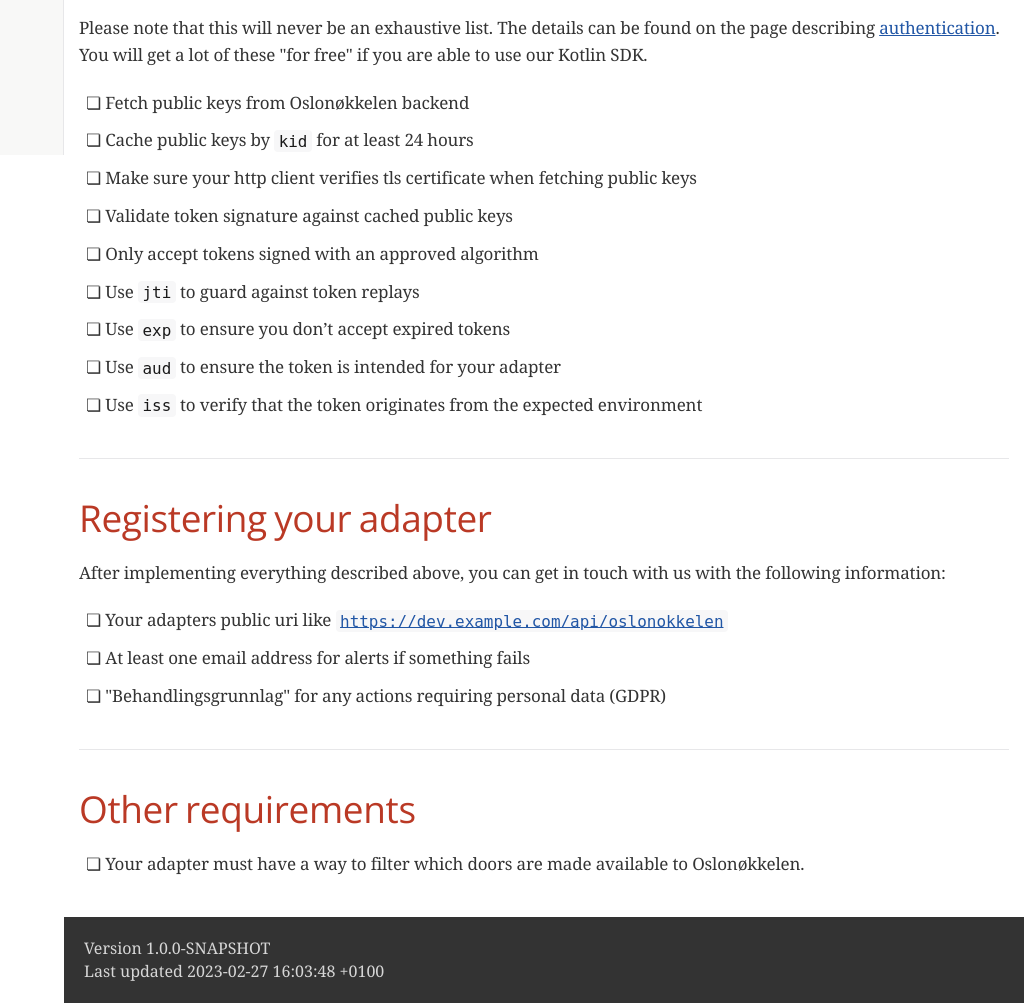
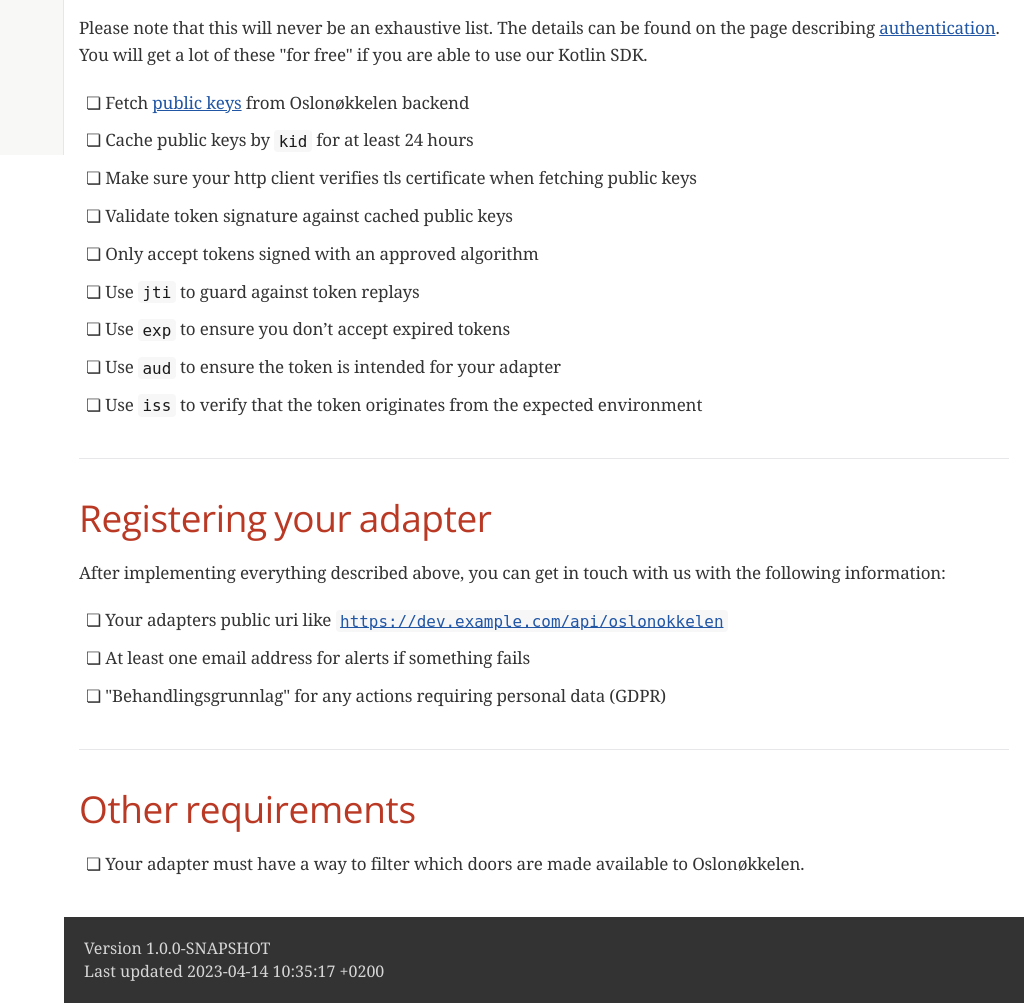
Before and after one commit to oslokommune/oslonokkelen-adapter, a plain HTML site: page docs/implementation-checklist.html in a window 1280 px wide. Shown: the part 645-1648 px from the top of the page, without its empty margins (256-1280 px from the left). Drawn offline with nearby package versions, Linux system fonts and the light colour scheme; a web font is replaced by a local one.

Commit message:
Docs - Add link to public keys

```diff
--- a/docs/implementation-checklist.html
+++ b/docs/implementation-checklist.html
@@ -498,7 +498,7 @@ for all endpoints. Details can be found on the page describing the <a href="prot
 <div class="ulist checklist">
 <ul class="checklist">
 <li>
-<p>&#10063; Fetch public keys from Oslonøkkelen backend</p>
+<p>&#10063; Fetch <a href="https://api.prod.citykey.oslo.systems/adapter/v2/keys">public keys</a> from Oslonøkkelen backend</p>
 </li>
 <li>
 <p>&#10063; Cache public keys by <code>kid</code> for at least 24 hours</p>
@@ -565,7 +565,7 @@ for all endpoints. Details can be found on the page describing the <a href="prot
 <div id="footer">
 <div id="footer-text">
 Version 1.0.0-SNAPSHOT<br>
-Last updated 2023-02-27 16:03:48 +0100
+Last updated 2023-04-14 10:35:17 +0200
 </div>
 </div>
 <script src="https://cdnjs.cloudflare.com/ajax/libs/highlight.js/9.18.3/highlight.min.js"></script>
```
Also changed, not shown: 1 other file.
